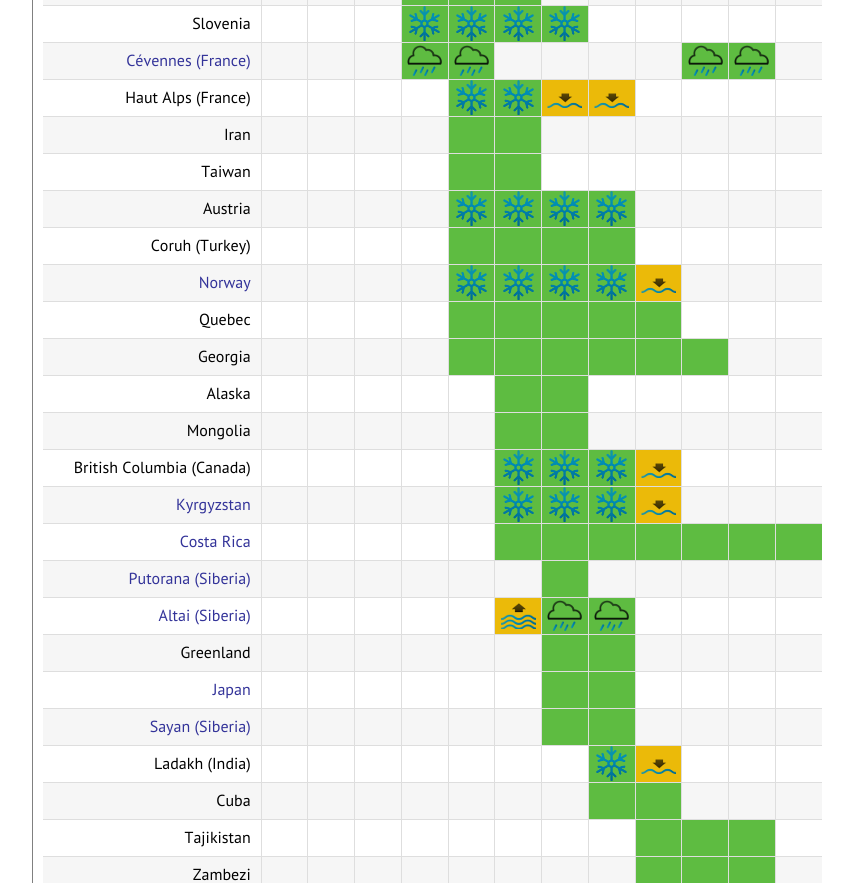
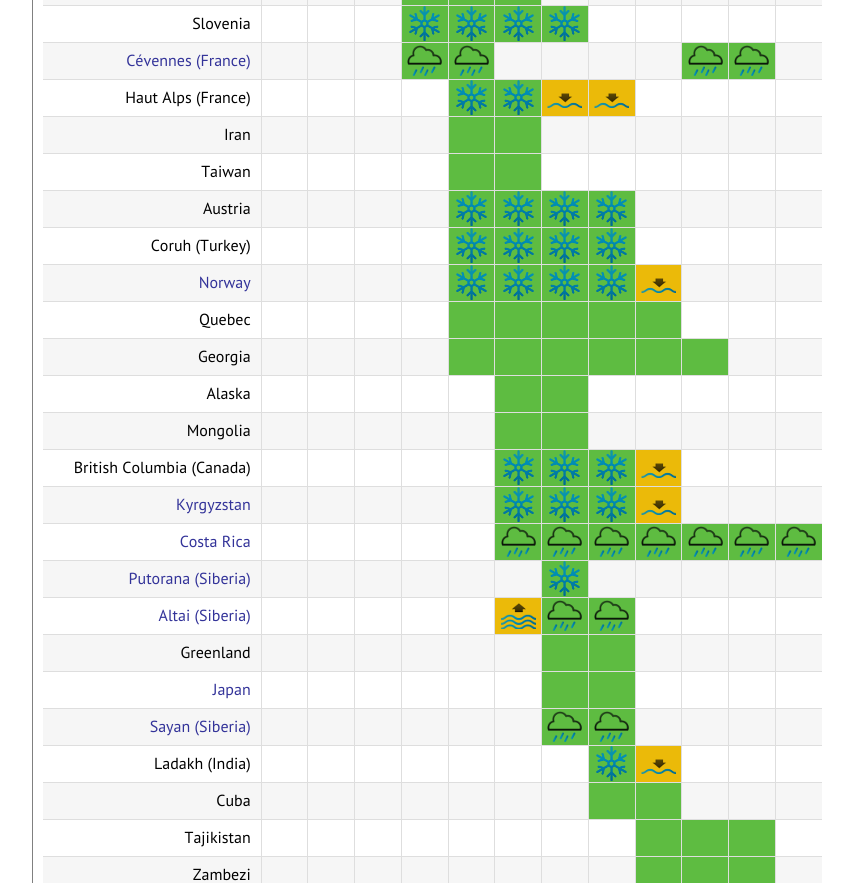
Before and after one commit to robtuley/world.rainchasers.com, a PHP site: page / in a window 1280 px wide. Shown: the part 892-1775 px from the top of the page, without its empty margins (138-991 px from the left). Run offline with PHP 8.4, Linux system fonts and the light colour scheme; some libraries are stand-ins or nearby versions.

Commit message:
Added more season state (rain,etc) indications

```diff
--- a/index.php
+++ b/index.php
@@ -94,8 +94,8 @@ $fb_img = 'http://'.$_SERVER['HTTP_HOST'].'/fb'.$fb_img.'.png';
   <li><a href=chile data-season=1,2,3,11:high,12>Chile</a></li>
   <!--<li>Columbia</li>-->
   <li><span data-season=4 data-state=snow>Corsica</span></li>
-  <li><span title=Turkey data-season=5,6,7,8>Coruh</span></li>
-  <li><a href=costa-rica data-season=6,7,8,9,10,11,12>Costa Rica</a></li>
+  <li><span title=Turkey data-season=5,6,7,8 data-state=snow>Coruh</span></li>
+  <li><a href=costa-rica data-season=6,7,8,9,10,11,12 data-state=rain>Costa Rica</a></li>
   <li><span data-season=8,9>Cuba</span></li>
   <!--<li>Ecuador</li>-->
   <!--<li>Galicia</li>-->
@@ -125,10 +125,10 @@ $fb_img = 'http://'.$_SERVER['HTTP_HOST'].'/fb'.$fb_img.'.png';
   <!--<li>Papua New Guinea</li>-->
   <li><a href=peru data-season=2:high,3,4,5,6,7,8,9:low data-state=snow>Peru</a></li>
   <li><a href=portugal data-season=1:low,2,3,4:low,11:low,12:low data-state=rain>Portugal</a></li>
-  <li><a href=putorana title=Siberia data-season=7>Putorana</a></li>
+  <li><a href=putorana title=Siberia data-season=7:snow>Putorana</a></li>
   <li><a href=pyrenees title=Spain/France data-season=4,5 data-state=snow>Pyrénées</a></li>
   <li><span data-season=5,6,7,8,9>Quebec</span></li>
-  <li><a href=sayan title=Siberia data-season=7,8>Sayan</a></li>
+  <li><a href=sayan title=Siberia data-season=7,8 data-state=rain>Sayan</a></li>
   <li><span data-season=4,5,6,7 data-state=snow>Slovenia</span></li>
   <!--<li>South Africa</li>-->
   <!--<li>Sweden</li>-->
```
